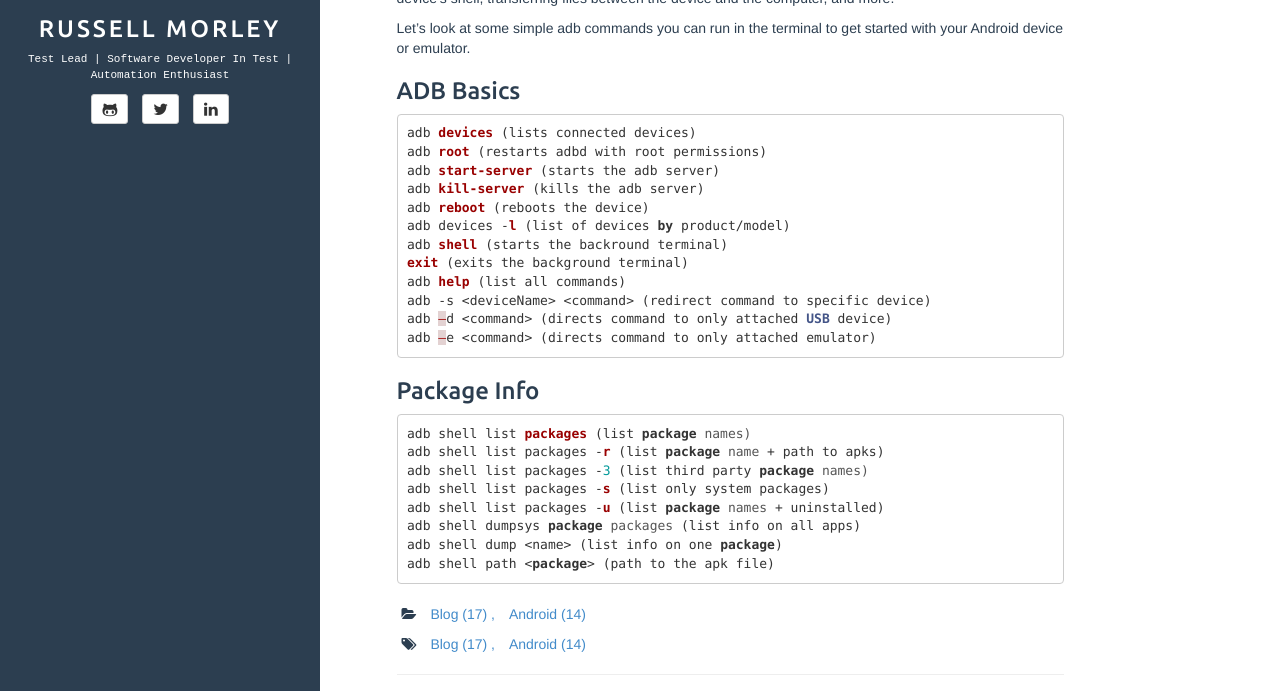
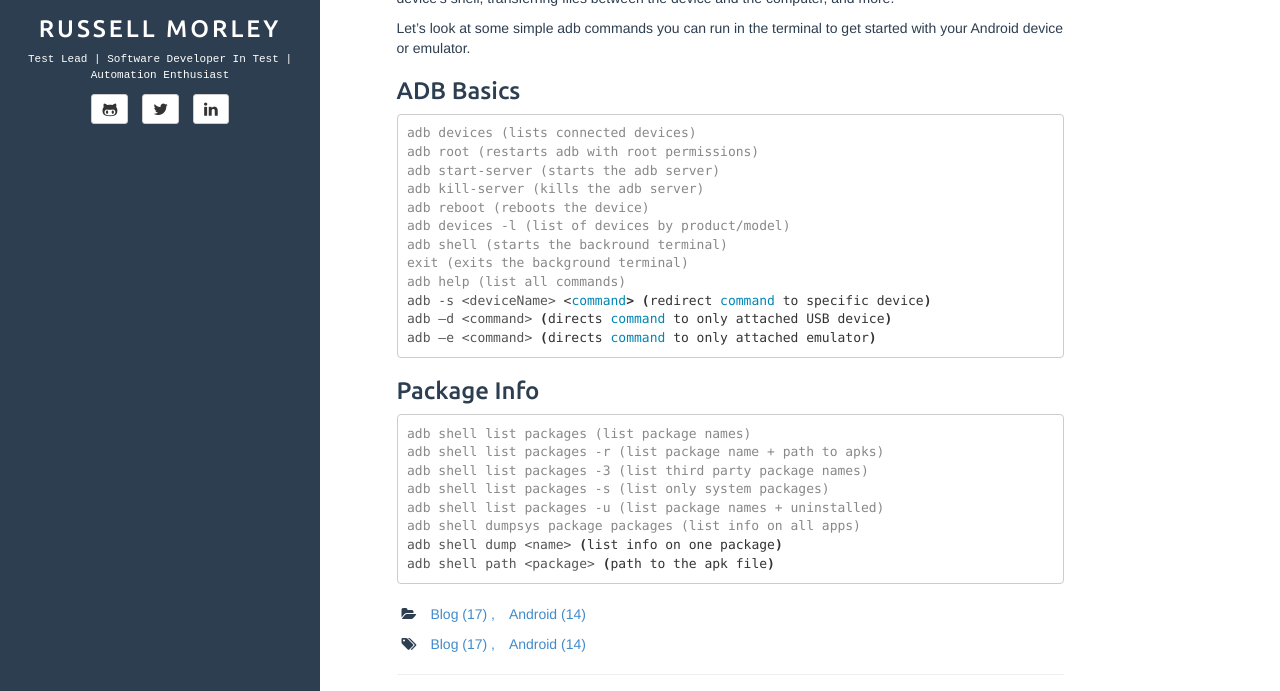
Before and after one commit to Rusty84/Rusty84.github.io, a Jekyll site: the page built from _posts/2023-12-18-adb.md, in a window 1280 px wide and 1356 px high, cut to the strip 282-973 px from the top of the window. Built offline with Jekyll 4.4.1, drawn with Linux system fonts in a browser that asks for light colours; comment, search, counter and statistics services are not loaded.

Commit message:
Updated markdown

````diff
--- a/_posts/2023-12-18-adb.md
+++ b/_posts/2023-12-18-adb.md
@@ -14,9 +14,9 @@ Let's look at some simple adb commands you can run in the terminal to get starte
 
 <h3>ADB Basics</h3>
 
-```kotlin
+```console
 adb devices (lists connected devices)
-adb root (restarts adbd with root permissions)
+adb root (restarts adb with root permissions)
 adb start-server (starts the adb server)
 adb kill-server (kills the adb server)
 adb reboot (reboots the device)
@@ -31,7 +31,7 @@ adb –e <command> (directs command to only attached emulator)
 
 <h3>Package Info</h3>
 
-```kotlin
+```console
 adb shell list packages (list package names)
 adb shell list packages -r (list package name + path to apks)
 adb shell list packages -3 (list third party package names)
````
